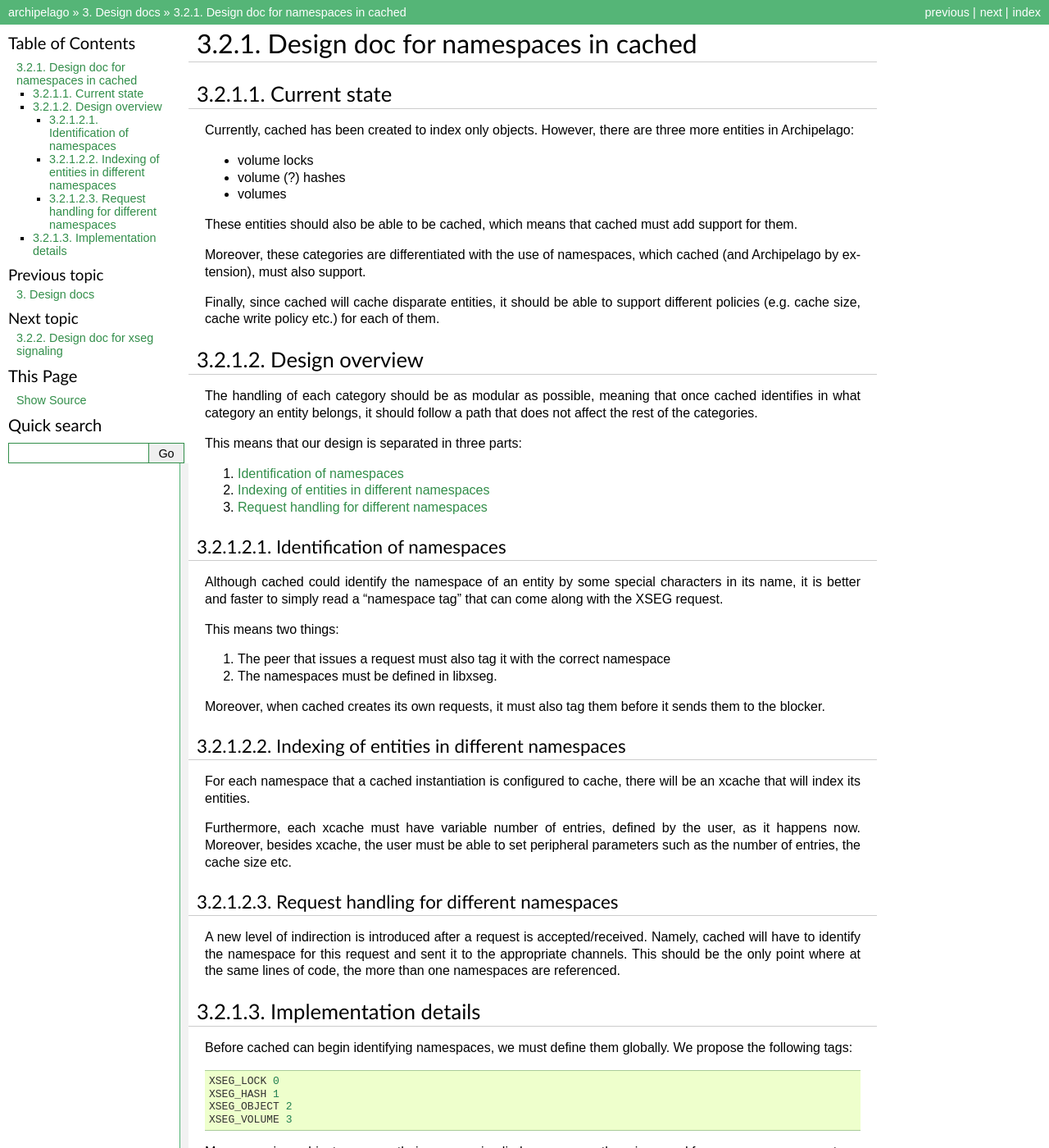
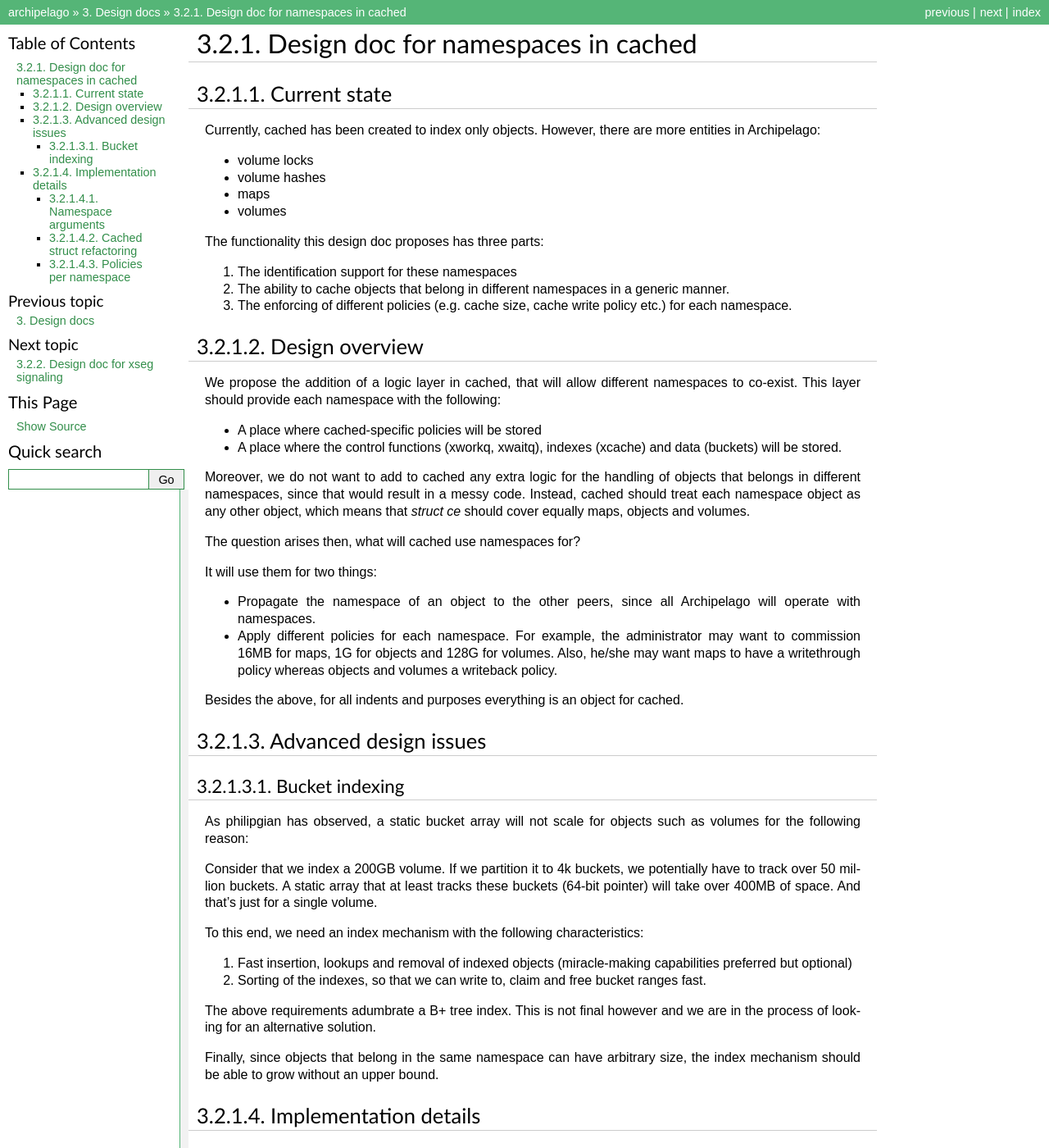
Before and after one commit to grnet/archipelago, a Sphinx documentation site: the page built from docs/design/design_cached_namespaces.rst, in a window 1280 px wide and 1400 px high. Shown: the whole window at 82% size. Built offline with Sphinx 7.4.7, drawn with Linux system fonts in a browser that asks for light colours; some of the changed text lies outside the part shown.

Commit message:
docs: Rewrite design doc for namespaces in cached
The previous design doc had misconceived how cached will handle
namespaces. This design doc should straighten up this issue.

```diff
--- a/docs/design/design_cached_namespaces.rst
+++ b/docs/design/design_cached_namespaces.rst
@@ -7,93 +7,184 @@ Current state
 =============
 
 Currently, cached has been created to index only objects. However, there are
-three more entities in Archipelago:
+more entities in Archipelago:
 
 * volume locks
-* volume (?) hashes
+* volume hashes
+* maps
 * volumes
 
-These entities should also be able to be cached, which means that cached must
-add support for them.
+The functionality this design doc proposes has three parts:
 
-Moreover, these categories are differentiated with the use of namespaces, which
-cached (and Archipelago by extension), must also support.
-
-Finally, since cached will cache disparate entities, it should be able to
-support different policies (e.g. cache size, cache write policy etc.) for each
-of them.
+#. The identification support for these namespaces
+#. The ability to cache objects that belong in different
+   namespaces in a generic manner.
+#. The enforcing of different policies (e.g. cache size, cache write policy
+   etc.) for each namespace.
 
 Design overview
 ===============
 
-The handling of each category should be as modular as possible, meaning that
-once cached identifies in what category an entity belongs, it should follow a
-path that does not affect the rest of the categories.
+We propose the addition of a logic layer in cached, that will allow different
+namespaces to co-exist. This layer should provide each namespace with the
+following:
 
-This means that our design is separated in three parts:
+* A place where cached-specific policies will be stored
+* A place where the control functions (xworkq, xwaitq), indexes (xcache) and data
+  (buckets) will be stored.
 
-#. `Identification of namespaces`_
-#. `Indexing of entities in different namespaces`_
-#. `Request handling for different namespaces`_
+Moreover, we do not want to add to cached any extra logic for the handling of
+objects that belongs in different namespaces, since that would result in a
+messy code. Instead, cached should treat each namespace object as any other
+object, which means that `struct ce` should cover equally maps, objects and
+volumes.
 
-Identification of namespaces
------------------------------
+The question arises then, what will cached use namespaces for?
 
-Although cached could identify the namespace of an entity by some special
-characters in its name, it is better and faster to simply read a "namespace
-tag" that can come along with the XSEG request.
+It will use them for two things:
 
-This means two things:
+* Propagate the namespace of an object to the other peers, since all
+  Archipelago will operate with namespaces.
+* Apply different policies for each namespace. For example, the administrator
+  may want to commission 16MB for maps, 1G for objects and 128G for volumes.
+  Also, he/she may want maps to have a writethrough policy whereas objects and
+  volumes a writeback policy.
 
-#. The peer that issues a request must also tag it with the correct namespace
-#. The namespaces must be defined in libxseg.
+Besides the above, for all indents and purposes everything is an object for
+cached.
 
-Moreover, when cached creates its own requests, it must also tag them before it
-sends them to the blocker.
+Advanced design issues
+=======================
 
-Indexing of entities in different namespaces
----------------------------------------------
+Bucket indexing
+----------------
 
-For each namespace that a cached instantiation is configured to cache, there
-will be an xcache that will index its entities.
+As philipgian has observed, a static bucket array will not scale for objects
+such as volumes for the following reason:
 
-Furthermore, each xcache must have variable number of entries, defined
-by the user, as it happens now. Moreover, besides xcache, the user must be able
-to set peripheral parameters such as the number of entries, the cache size etc.
+Consider that we index a 200GB volume. If we partition it to 4k buckets, we
+potentially have to track over 50 million buckets. A static array that at least
+tracks these buckets (64-bit pointer) will take over 400MB of space. And that's
+just for a single volume.
 
-Request handling for different namespaces
-------------------------------------------
+To this end, we need an index mechanism with the following characteristics:
 
-A new level of indirection is introduced after a request is accepted/received.
-Namely, cached will have to identify the namespace for this request and sent it
-to the appropriate channels. This should be the only point where at the same
-lines of code, the more than one namespaces are referenced.
+#. Fast insertion, lookups and removal of indexed objects (miracle-making
+   capabilities preferred but optional)
+#. Sorting of the indexes, so that we can write to, claim and free bucket
+   ranges fast.
+
+The above requirements  adumbrate a B+ tree index. This is not final however
+and we are in the process of looking for an alternative solution.
+
+Finally, since objects that belong in the same namespace can have arbitrary
+size, the index mechanism should be able to grow without an upper bound.
 
 Implementation details
 ======================
 
-Before cached can begin identifying namespaces, we must define them globally.
-We propose the following tags::
+Namespace arguments
+--------------------
 
-  XSEG_LOCK 0
-  XSEG_HASH 1
-  XSEG_OBJECT 2
-  XSEG_VOLUME 3
-
-Moreover, since objects carry on their name an implied namespace, there is a
-need for a namespace seperator::
-
-  XSEG_NAMESPACE_SEPARATOR ':' (or '-')
-
-This requires an Archipelago wide-change to every request issued by a peer.
-We will add one more argument to the `xseg_prep_request()` or `xseg_get_request`
-function that will be the namespace tag of the request.
-
-As for how cached will know what namespaces will it cache, there will be the
-following arguments::
+To instruct cached to cache a specific namespace, we will have the following
+arguments::
 
   -{lock, hash, object, volume}
 
 that will accept a series of tokens::
 
    $nr_entries:$cache_size:[$bucket_size]:[$write_cache_policy]
+
+This renders previous arguments such as -mo (max objects), -cs (cache size),
+-bs (bucket size) invalid and will be incorporated into the `-{lock, hash,
+object, volume}` arguments that we presented.
+
+Cached struct refactoring
+--------------------------
+
+Currently, cached struct holds object specific statistics and counters as well
+as xworkqs and xwaitqs that are related to xcache and object buckets.
+
+The introduction of namespaces means that this:
+
+.. code-block:: c
+
+        struct cached {
+                struct xcache * cache;
+                uint64_t total_size;
+                uint64_t max_objects;
+                uint64_t max_req_size;
+                uint32_t object_size;
+                uint32_t bucket_size;
+                uint32_t buckets_per_object;
+                uint64_t total_buckets;
+                xport bportno;
+                int write_policy;
+                struct xworkq workq;
+                struct xworkq bucket_workq;
+                struct xwaitq pending_waitq;
+                struct xwaitq bucket_waitq;
+                struct xwaitq req_waitq;
+                unsigned char * bucket_data;
+                struct xq bucket_indexes;
+                struct xlock bucket_lock;
+                //scheduler
+                uint64_t * bucket_alloc_status_counters;
+                uint64_t * bucket_data_status_counters;
+                double threshold;
+        };
+
+should turn to this
+
+.. code-block:: c
+
+        struct cached {
+                xport bportno;
+                struct xworkq workq;
+                struct xwaitq req_waitq; // this is probably generic
+                struct cached_namespace cns[MAX_NAMESPACES]
+        };
+
+The entry point for everything that cached needs for a namespace is the
+following:
+
+.. code-block:: c
+
+        struct cached_namespace {
+                struct xcache * cache;
+                uint64_t total_size;
+                uint64_t max_objects;
+                uint64_t max_req_size;
+                uint32_t object_size;           // this can go
+                uint32_t bucket_size;
+                uint32_t buckets_per_object;
+                uint64_t total_buckets;
+                xport bportno;
+                int write_policy;
+                struct xworkq workq;
+                struct xworkq bucket_workq;
+                struct xwaitq pending_waitq;
+                struct xwaitq bucket_waitq;
+                unsigned char * bucket_data;
+                struct xq bucket_indexes;       //this should be handled differently
+                struct xlock bucket_lock;
+                //scheduler
+                uint64_t * bucket_alloc_status_counters;
+                uint64_t * bucket_data_status_counters;
+                double threshold;
+                struct cached * cached;
+        }
+
+The memory overhead of having an uninitialized struct as the above for 4-5 namespaces
+should be very small.
+
+Note that we have to refactor all our code to get the correct `struct
+cached_namespace` instead of the generic `struct cached` that we have now.
+
+Policies per namespace
+-----------------------
+
+For the time-being, the only policies that we have is the cache write policy
+and the number of entries and cache size that we index. For now, these can be
+scattered in the above struct and our code will consult the respective
+namespace struct for its policies.
```
